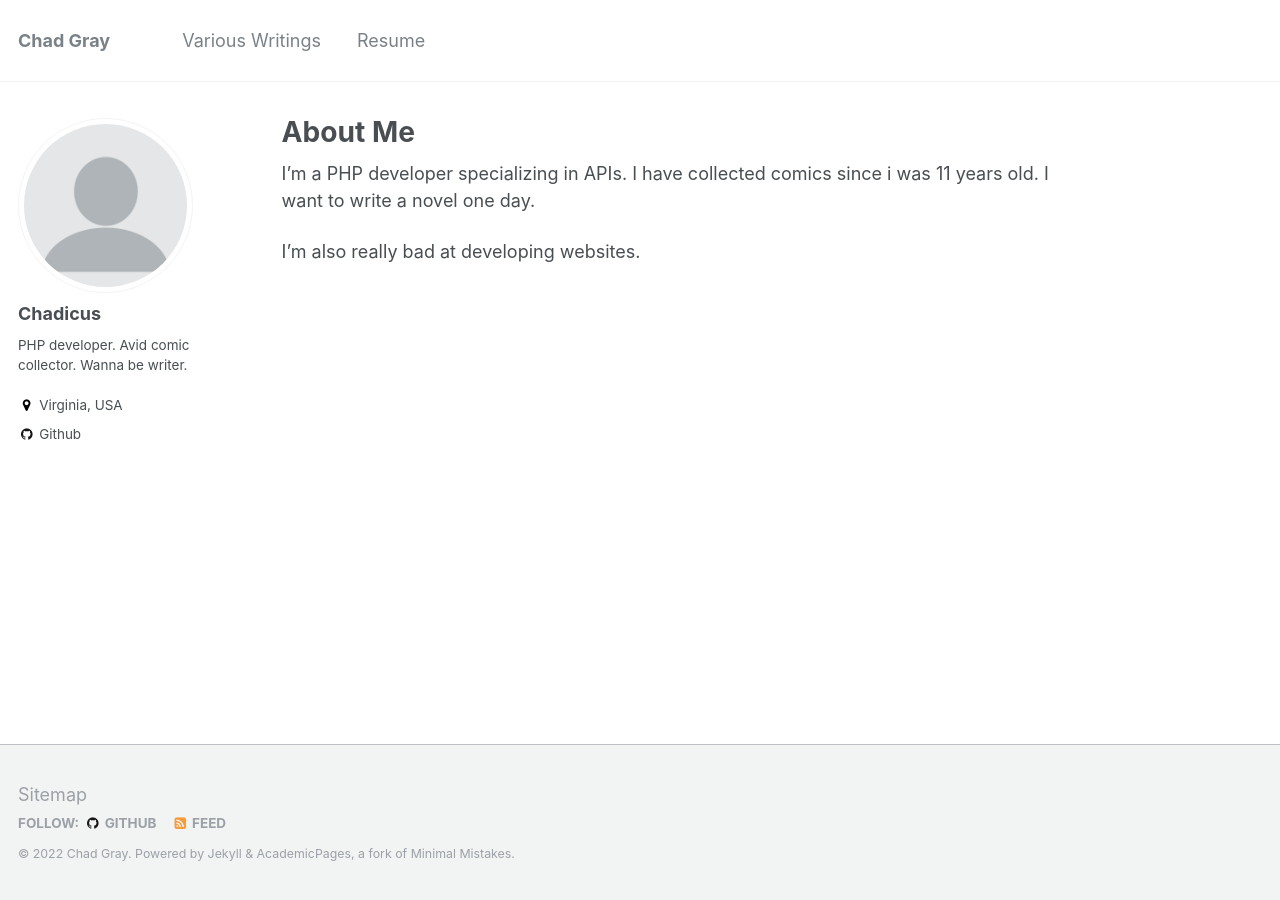
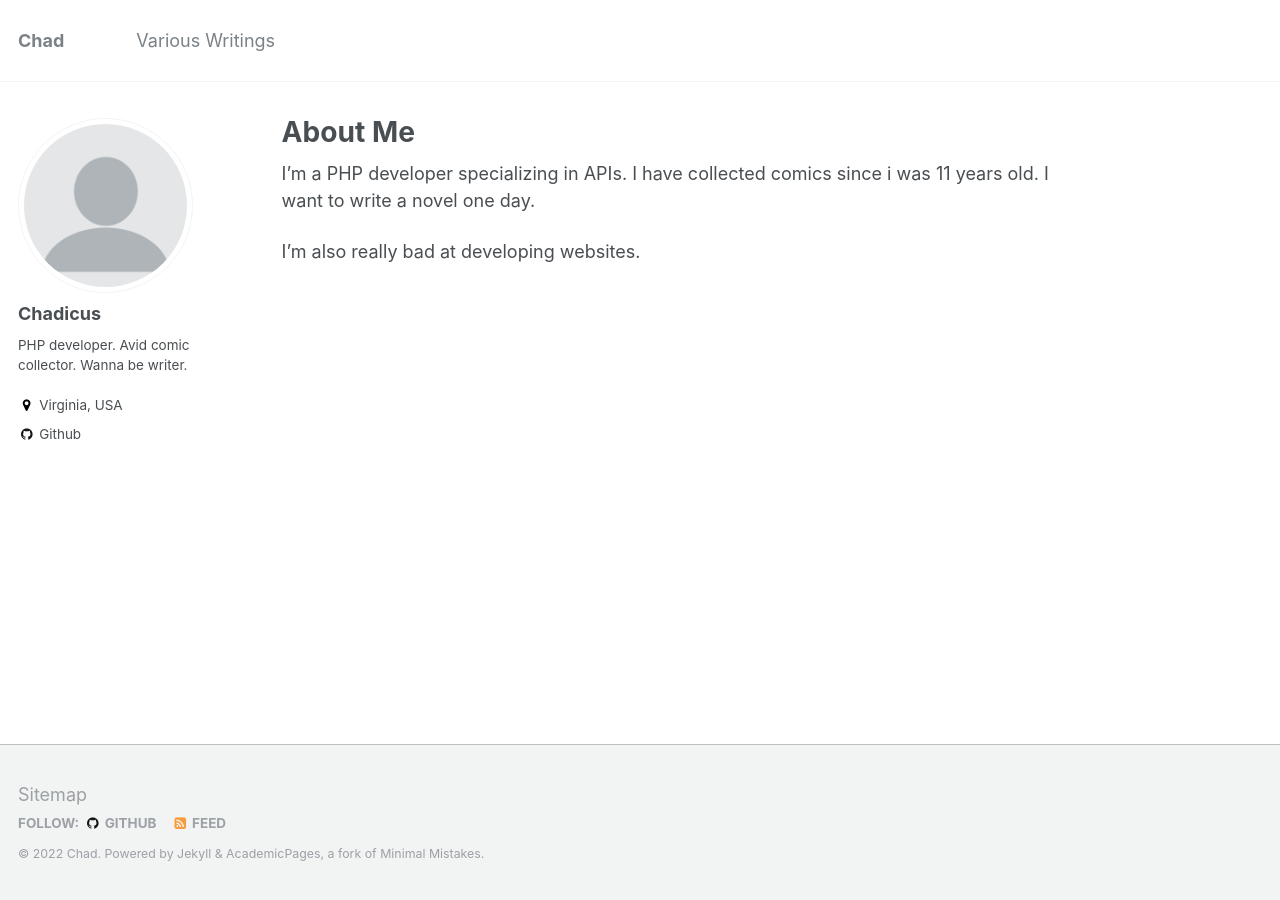
Before and after one commit to chadicus/chadicus.github.io, a Jekyll site: the page built from _pages/about.md, in a window 1280 px wide. Built offline with Jekyll 4.4.1, drawn with Linux system fonts in a browser that asks for light colours.

Commit message:
TEMP COMMIT

```diff
--- a/_config.yml
+++ b/_config.yml
@@ -7,9 +7,9 @@
 
 # Site Settings
 locale                   : "en-US"
-title                    : "Chad Gray"
+title                    : "Chad"
 title_separator          : "-"
-name                     : &name "Chad Gray"
+name                     : &name "Chad"
 description              : &description "PHP developer. Avid comic collector. Wanna be writer."
 url                      : https://chadicus.github.io # the base hostname & protocol for your site e.g. "https://mmistakes.github.io"
 baseurl                  : "" # the subpath of your site, e.g. "/blog"
--- a/_data/navigation.yml
+++ b/_data/navigation.yml
@@ -2,6 +2,3 @@
 main:
   - title: "Various Writings"
     url: /year-archive/
-
-  - title: "Resume"
-    url: /cv/
```
